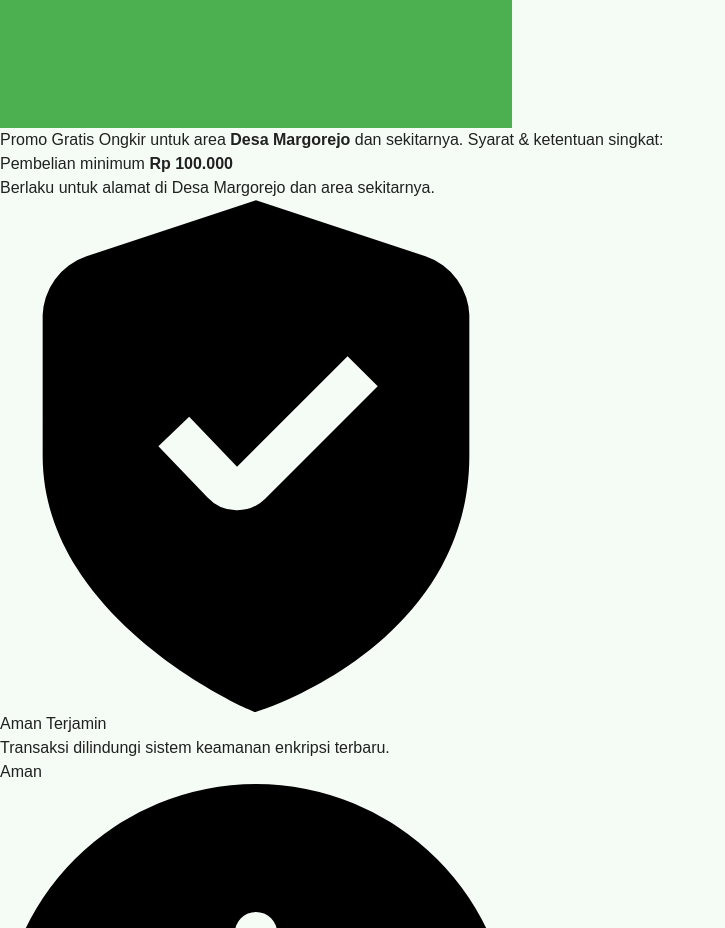
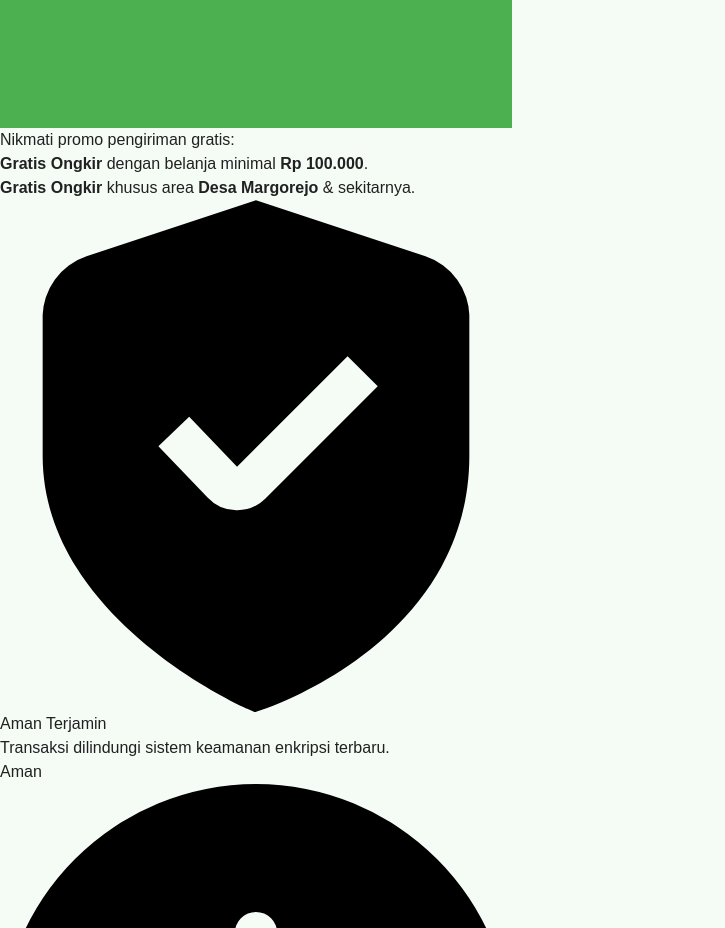
Before and after one commit to BamBoos28/web-toko-v3, a React (Vite) app: page /profil in a window 1280 px wide. Shown: the part 1720-2648 px from the top of the page, without its empty margins (0-725 px from the left). Built offline with nearby package versions, Linux system fonts and the light colour scheme; a web font is replaced by a local one.

Commit message:
promo update

```diff
--- a/src/components/CategorySidebar.tsx
+++ b/src/components/CategorySidebar.tsx
@@ -96,7 +96,7 @@ export default function CategorySidebar({
                     }`}
                     aria-current={isActive ? "true" : undefined}
                   >
-                    {c === "all" ? "Semua Kategori" : c}
+                    {c === "all" ? "Semua Item" : c}
                   </button>
                 </li>
               );
--- a/src/components/ProductCard.tsx
+++ b/src/components/ProductCard.tsx
@@ -67,7 +67,7 @@ export default function ProductCard({ product }: { product: Product }) {
   return (
     <article className="flex flex-col overflow-hidden rounded-xl bg-white shadow-sm">
       {/* IMAGE */}
-      <div className="relative h-40 bg-gray-100">
+      <div className="relative h-52 bg-gray-100">
         <img
           src={product.img || "/bgs.png"}
           alt={product.nama}
@@ -116,7 +116,7 @@ export default function ProductCard({ product }: { product: Product }) {
         {open && (
           <div
             id={`prod-desc-${product.id}`}
-            className="mt-2 text-sm text-slate-600"
+            className=" text-sm text-slate-600"
             role="region"
             aria-label={`Deskripsi ${product.nama}`}
           >
@@ -128,7 +128,7 @@ export default function ProductCard({ product }: { product: Product }) {
           </div>
         )}
 
-        <div className="mt-3 text-sm text-slate-900">
+        <div className=" text-sm text-slate-900">
           {formatRupiah(product.harga)}
         </div>
 
--- a/src/pages/Dashboard.tsx
+++ b/src/pages/Dashboard.tsx
@@ -180,7 +180,7 @@ export default function Dashboard() {
         {/* Toggle sidebar */}
         <button
           onClick={toggleSidebar}
-          className="fixed left-2 top-1/2 z-50 -translate-y-1/2 rounded-r-md border-2 border-yellow-300 bg-white/90 px-3 py-2 shadow"
+          className="fixed left-2 top-1/2 z-50 -translate-y-1/2 rounded-r-md border-2 border-yellow-300 bg-emerald-800/70 text-white px-3 py-2 shadow"
         >
           {sidebarOpen ? "‹" : "›"}
         </button>
--- a/src/pages/Profil.tsx
+++ b/src/pages/Profil.tsx
@@ -199,15 +199,19 @@ export default function Profile() {
           </a>
         </div>
 
-                {/* NEW: Collapse promo gratis ongkir */}
+        {/* NEW: Collapse promo gratis ongkir */}
         <div className="mt-4 px-2">
           <button
             onClick={() => setPromoOpen((s) => !s)}
             aria-expanded={promoOpen}
-            className="flex w-full items-center justify-between gap-3 rounded-xl bg-action py-3 px-3 shadow-md transition-transform active:scale-95"
+            className="bg-action flex w-full items-center justify-between gap-3 rounded-xl px-3 py-3 shadow-md transition-transform active:scale-95"
           >
             <div className="flex items-center gap-3">
-              <img src="dollar.svg" alt="Promo" className="h-6 w-6 brightness-0 invert" />
+              <img
+                src="dollar.svg"
+                alt="Promo"
+                className="h-6 w-6 brightness-0 invert"
+              />
               <div className="text-left">
                 <div className="text-main text-sm font-bold uppercase tracking-wider text-white">
                   Gratis Ongkir
@@ -216,7 +220,7 @@ export default function Profile() {
             </div>
 
             <div className="flex items-center gap-2">
-              <span className="text-xs text-white font-semibold">
+              <span className="text-xs font-semibold text-white">
                 {promoOpen ? "Tutup" : "Lihat"}
               </span>
               {/* simple chevron */}
@@ -242,26 +246,26 @@ export default function Profile() {
           {/* content area (dibuka/tutup) */}
           <div
             className={`mt-3 overflow-hidden rounded-md bg-white p-4 shadow-sm transition-all ${
-              promoOpen ? "max-h-[800px] opacity-100 block" : "max-h-0 hidden"
+              promoOpen ? "block max-h-[800px] opacity-100" : "hidden max-h-0"
             }`}
             aria-hidden={!promoOpen}
           >
-            {/* isi teks promo */}
-            <p className="mb-2 text-sm text-slate-800">
-              Promo Gratis Ongkir untuk area <strong>Desa Margorejo</strong> dan
-              sekitarnya. Syarat & ketentuan singkat:
+            <p className="mb-2 text-sm font-semibold text-slate-800">
+              Nikmati promo pengiriman gratis:
             </p>
-
             <ul className="mb-3 ml-4 list-disc text-sm text-slate-700">
-              <li>Pembelian minimum <strong>Rp 100.000</strong></li>
-              <li>Berlaku untuk alamat di Desa Margorejo dan area sekitarnya.</li>
-              {/* <li>Promo berlaku MInggu dan Senin.</li> */}
+              <li>
+                <strong>Gratis Ongkir</strong> dengan belanja minimal <strong>Rp 100.000</strong>.
+              </li>
+              <li>
+                <strong>Gratis Ongkir</strong> khusus area <strong>Desa Margorejo</strong> & sekitarnya.
+              </li>
             </ul>
           </div>
         </div>
 
         {/* IconList */}
-          <IconList />
+        <IconList />
 
         <BottomNavbar />
       </div>
```
